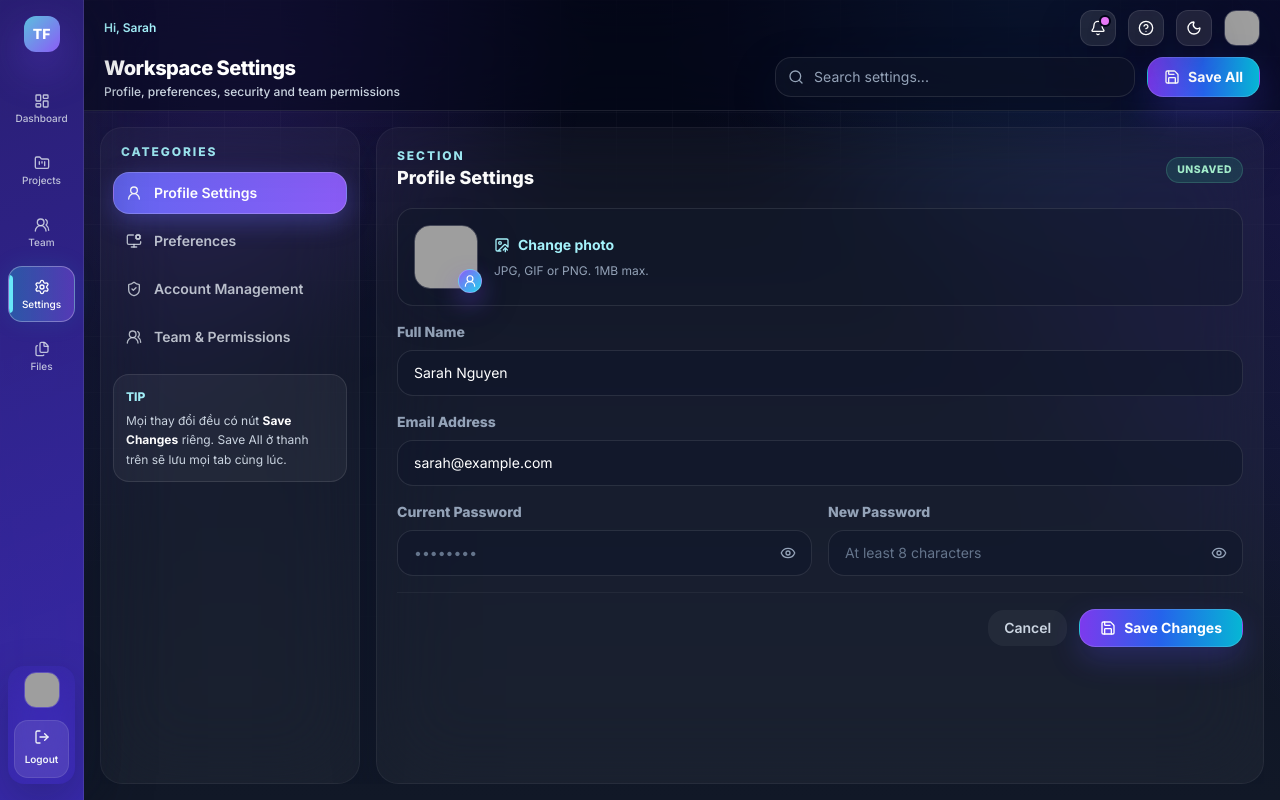
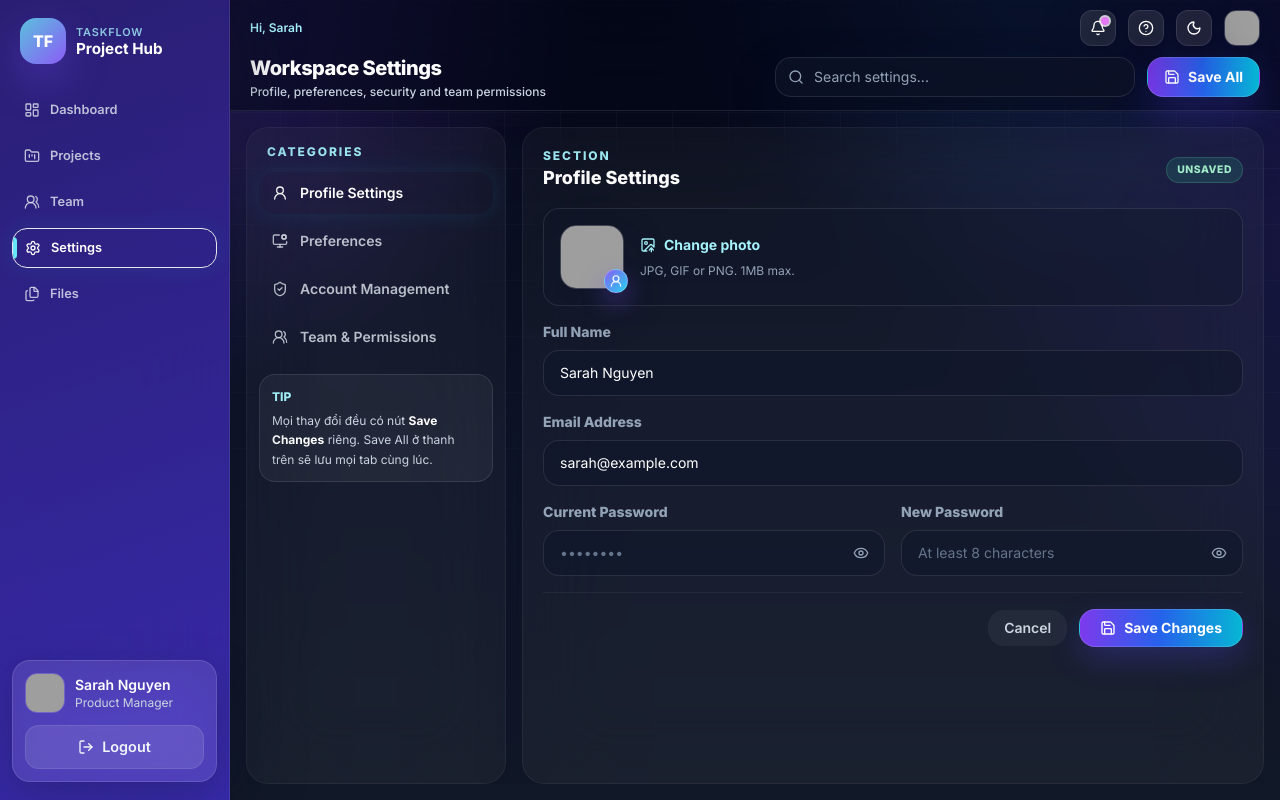
Before and after one commit to nhannttdevvn/TaskManagement, a Django app: page /settings/ in a window 1280 px wide. Run offline with Django 4.2, Linux system fonts and the light colour scheme; some libraries are stand-ins or nearby versions; grey boxes are pictures that could not be loaded.

Commit message:
fix(ui): responsive layout + graceful data fallback cho settings/files
- theme.css: thêm @media(<1024px) reset .lg:pl-48 padding-left:0 để dưới
  breakpoint lg nội dung không bị đẩy phải 230px khi sidebar đã ẩn
- files.js: render dữ liệu demo ngay khi load (renderAll) thay vì chỉ render
  khi API /api/files/ thành công; bỏ toast lỗi gây hiểu nhầm khi BE chưa có
- settings.js: tab Team hiển thị empty-state khi API lỗi thay vì để trống
- bump cache version theme.css/js cho settings/files/updates/login/logout

Co-Authored-By: Claude Opus 4.7 <noreply@anthropic.com>

```diff
--- a/frontend/static/css/theme.css
+++ b/frontend/static/css/theme.css
@@ -1,111 +1,175 @@
 /* ============================================================
- * TaskFlow — Light theme + compact narrow sidebar
+ * TaskFlow — Light theme + wide sidebar
  * ----------------------------------------------------------
  * Kích hoạt khi <html> KHÔNG có class `dark` (light mode).
  * Đồng bộ cross-page qua theme-toggle.js (4 keys localStorage).
  * ============================================================ */
 
 /* ============================================================
- * NARROW ICON SIDEBAR (áp dụng cho mọi theme — dark + light)
- * Yêu cầu: sidebar compact icon-style như screenshot user gửi.
+ * WIDE APP SIDEBAR (áp dụng cho mọi theme — dark + light)
+ * Yêu cầu: sidebar rộng, đủ logo, nhãn menu và user card như ảnh mẫu.
  * ============================================================ */
 aside[id$="Sidebar"],
 aside#sidebar {
-  width: 84px !important;
-  padding-left: 8px !important;
-  padding-right: 8px !important;
+  width: min(230px, calc(100vw - 1rem)) !important;
+  padding: 18px 12px !important;
 }
 
-/* Sidebar brand block (TF logo + "TaskFlow") → chỉ giữ logo */
+/* Sidebar brand block */
 aside[id$="Sidebar"] > div:first-child,
 aside#sidebar > div:first-child {
-  justify-content: center !important;
+  justify-content: flex-start !important;
+  gap: 10px !important;
 }
 aside[id$="Sidebar"] > div:first-child > div:not(.grid),
 aside#sidebar > div:first-child > div:not(.grid) {
-  display: none !important;
+  display: block !important;
+}
+aside[id$="Sidebar"] > div:first-child > .grid,
+aside#sidebar > div:first-child > .grid {
+  width: 46px !important;
+  height: 46px !important;
+  border-radius: 16px !important;
+  font-size: 1rem !important;
+}
+aside[id$="Sidebar"] > div:first-child p,
+aside#sidebar > div:first-child p {
+  font-size: 0.68rem !important;
+  letter-spacing: 0.08em !important;
+}
+aside[id$="Sidebar"] > div:first-child h1,
+aside#sidebar > div:first-child h1 {
+  font-size: 0.95rem !important;
+  line-height: 1.15 !important;
 }
 
-/* Nav items: stack icon trên, label nhỏ dưới, căn giữa */
+/* Nav items */
 aside[id$="Sidebar"] nav,
 aside#sidebar nav {
-  gap: 8px !important;
+  margin-top: 26px !important;
+  gap: 6px !important;
+  flex-shrink: 0 !important;
 }
 aside[id$="Sidebar"] nav a,
 aside#sidebar nav a {
-  flex-direction: column !important;
+  flex-direction: row !important;
   align-items: center !important;
-  justify-content: center !important;
-  text-align: center !important;
-  height: auto !important;
-  min-height: 56px;
-  padding: 8px 4px !important;
-  gap: 4px !important;
-  border-radius: 14px !important;
+  justify-content: flex-start !important;
+  text-align: left !important;
+  height: 40px !important;
+  padding: 0 12px !important;
+  gap: 10px !important;
+  border-radius: 15px !important;
 }
 aside[id$="Sidebar"] nav a span,
 aside#sidebar nav a span {
-  font-size: 0.625rem !important;
-  font-weight: 500 !important;
-  line-height: 1 !important;
+  font-size: 0.8rem !important;
+  font-weight: 600 !important;
+  line-height: 1.1 !important;
 }
 aside[id$="Sidebar"] nav a i,
 aside#sidebar nav a i {
-  width: 1.25rem !important;
-  height: 1.25rem !important;
+  width: 1rem !important;
+  height: 1rem !important;
+  flex: 0 0 auto !important;
 }
 
-/* Hide các sub-section nội bộ sidebar (Workspace card của timeline,
-   member list của team) để gọn — sẽ hiện trên topbar */
+/* Keep internal sidebar sections visible on wider sidebar */
 aside[id$="Sidebar"] > section,
 aside#sidebar > section {
-  display: none !important;
+  display: block !important;
 }
 
-/* Bottom user card: collapse — chỉ giữ avatar nhỏ */
+/* Bottom user card */
 aside[id$="Sidebar"] > div.mt-auto,
 aside#sidebar > div.mt-auto {
-  padding: 6px !important;
-  background: transparent !important;
-  border: none !important;
+  padding: 12px !important;
+  background: rgba(255, 255, 255, 0.11) !important;
+  border: 1px solid rgba(255, 255, 255, 0.12) !important;
+  border-radius: 18px !important;
+  flex-shrink: 0 !important;
 }
 aside[id$="Sidebar"] > div.mt-auto > div:first-child,
 aside#sidebar > div.mt-auto > div:first-child {
-  justify-content: center !important;
-  margin-bottom: 6px;
+  justify-content: flex-start !important;
+  gap: 10px !important;
+  margin-bottom: 10px;
 }
 aside[id$="Sidebar"] > div.mt-auto > div:first-child img,
 aside#sidebar > div.mt-auto > div:first-child img {
-  width: 36px !important;
-  height: 36px !important;
+  width: 40px !important;
+  height: 40px !important;
 }
 aside[id$="Sidebar"] > div.mt-auto > div:first-child > div:not(.grid),
 aside#sidebar > div.mt-auto > div:first-child > div:not(.grid) {
-  display: none !important;
+  display: block !important;
 }
 
-/* Logout button: stack icon + label vertical */
+/* Logout button */
 aside[id$="Sidebar"] > div.mt-auto a,
 aside#sidebar > div.mt-auto a,
 aside[id$="Sidebar"] > div.mt-auto button,
 aside#sidebar > div.mt-auto button {
-  flex-direction: column !important;
-  height: auto !important;
-  min-height: 56px;
-  padding: 8px 4px !important;
-  gap: 4px !important;
-  font-size: 0.625rem !important;
+  flex-direction: row !important;
+  height: 44px !important;
+  padding: 0 14px !important;
+  gap: 8px !important;
+  font-size: 0.9rem !important;
   border-radius: 14px !important;
 }
 aside[id$="Sidebar"] > div.mt-auto a i,
 aside#sidebar > div.mt-auto a i {
-  width: 1.125rem !important;
-  height: 1.125rem !important;
+  width: 1.1rem !important;
+  height: 1.1rem !important;
+}
+
+/* Remove dark outlines from circular avatars, status dots and member stacks. */
+[class*="rounded-full"][class*="border-slate-950"],
+[class*="rounded-full"][class*="border-slate-900"] {
+  border-color: rgba(255, 255, 255, 0.78) !important;
+}
+[class*="rounded-full"][class*="ring-slate-950"],
+[class*="rounded-full"][class*="ring-slate-900"] {
+  --tw-ring-color: rgba(255, 255, 255, 0.78) !important;
 }
 
 /* Push main content right by new sidebar width */
 .lg\:pl-48 {
-  padding-left: 84px !important;
+  padding-left: 230px !important;
+}
+
+/* Projects sidebar: keep Logout fixed and scroll only the workspace list. */
+#timelineSidebar {
+  overflow: hidden !important;
+}
+#timelineSidebar > div:first-child,
+#timelineSidebar > nav,
+#timelineSidebar > div.mt-auto {
+  flex-shrink: 0 !important;
+}
+#timelineSidebar > section {
+  display: flex !important;
+  flex: 0 0 33.333% !important;
+  max-height: 33.333% !important;
+  min-height: 0 !important;
+  flex-direction: column !important;
+  overflow: hidden !important;
+}
+#timelineSidebar #workspaceToggle,
+#timelineSidebar #addWorkspaceButton {
+  flex-shrink: 0 !important;
+}
+#timelineSidebar #workspaceItems {
+  flex: 1 1 auto !important;
+  min-height: 0 !important;
+  overflow: hidden !important;
+}
+#timelineSidebar #workspaceList {
+  height: 100% !important;
+  max-height: none !important;
+  min-height: 0 !important;
+  overflow-y: auto !important;
+  overscroll-behavior: contain;
 }
 
 /* ============================================================
@@ -454,113 +598,42 @@ html a[class*="bg-gradient-to-r"]:not([class*="folder"]),
 html a[class*="bg-gradient-to-br"]:not([class*="folder"]),
 html button[class*="bg-gradient-to-r"] *,
 html button[class*="bg-gradient-to-br"] *,
-html button[class*="bg-gradient-to-r"] span,
-html a[class*="bg-gradient-to-r"] span,
-html a[class*="bg-gradient-to-r"] *:not(svg path) {
-  color: #ffffff !important;
-}
-/* Đảm bảo gradient buttons giữ gradient bg cả 2 theme */
-html:not(.dark) button[class*="bg-gradient-to-r"][class*="from-violet"],
-html:not(.dark) button[class*="bg-gradient-to-r"][class*="from-cyan"],
-html:not(.dark) a[class*="bg-gradient-to-r"][class*="from-violet"] {
-  background-image: linear-gradient(to right, #7c3aed, #2563eb, #06b6d4) !important;
-  border-color: rgba(255, 255, 255, 0.25) !important;
-  box-shadow: 0 14px 32px rgba(99, 102, 241, 0.30) !important;
-}
-
-/* 🔴 #4 — Notification bell dot ring: light mode dùng ring trắng (không phải slate-950) */
-html:not(.dark) [class*="ring-slate-950"] {
-  --tw-ring-color: #ffffff !important;
-  box-shadow: 0 0 0 2px #ffffff !important;
-}
-/* Bell dot bg-fuchsia: giảm saturation nhẹ trong light mode */
-html:not(.dark) span[class*="bg-fuchsia-400"]:not([class*="/"]) {
-  background-color: #ec4899 !important;
-}
-
-/* 🔴 #4 — Settings tab active: gradient mạnh hơn + shadow rõ */
-html .settings-tab[aria-selected="true"] {
-  background-image: linear-gradient(to right, #6366f1, #8b5cf6) !important;
-  color: #ffffff !important;
-  border-color: rgba(255, 255, 255, 0.2) !important;
-  box-shadow: 0 8px 24px rgba(99, 102, 241, 0.35) !important;
-}
-html .settings-tab[aria-selected="true"] i,
-html .settings-tab[aria-selected="true"] svg {
+html a[class*="bg-gradient-to-r"] *:not(svg path),
+/* nút màu đặc: rose/red/emerald/blue/violet/cyan filled */
+html button[class*="bg-rose-5"], html button[class*="bg-rose-6"],
+html button[class*="bg-red-5"], html button[class*="bg-red-6"],
+html button[class*="bg-emerald-5"], html button[class*="bg-emerald-6"],
+html button[class*="bg-blue-6"], html button[class*="bg-violet-6"],
+html button[class*="bg-cyan-5"], html button[class*="bg-cyan-6"],
+html button[class*="bg-rose-5"] *, html button[class*="bg-rose-6"] *,
+html button[class*="bg-red-5"] *, html button[class*="bg-red-6"] *,
+html button[class*="bg-emerald-5"] *, html button[class*="bg-emerald-6"] *,
+html button[class*="bg-blue-6"] *, html button[class*="bg-violet-6"] *,
+html button[class*="bg-cyan-5"] *, html button[class*="bg-cyan-6"] * {
   color: #ffffff !important;
 }
 
-/* 🔴 #6 — Modal centering: ép display flex khi không có class hidden */
-html [id$="Modal"]:not(.hidden) {
-  display: flex !important;
-  align-items: center !important;
-  justify-content: center !important;
-  z-index: 1000 !important;
-}
-html [id$="Modal"].hidden {
-  display: none !important;
-}
-/* Modal dialog: đảm bảo centered, không bị parent transform/filter làm sai */
-html [id$="Modal"] > section {
-  position: relative !important;
-  margin: auto !important;
-}
-
-/* ============================================================
- * GÓP Ý TEAM ĐỢT 2
- * ============================================================ */
-
-/* 🔴 #1 — Active sidebar item & highlight container:
- *   ép ICON + TEXT đều TRẮNG vivid (cả 2 mode), không để chìm */
-html aside[id$="Sidebar"] nav a[class*="from-cyan-400/16"],
-html aside#sidebar nav a[class*="from-cyan-400/16"],
-html aside[id$="Sidebar"] nav a[aria-current],
-html aside#sidebar nav a[aria-current] {
-  background-image: linear-gradient(to right, rgba(34, 211, 238, 0.30), rgba(139, 92, 246, 0.40)) !important;
-  color: #ffffff !important;
-  border-color: rgba(255, 255, 255, 0.30) !important;
-}
-html aside[id$="Sidebar"] nav a[class*="from-cyan-400/16"] *,
-html aside#sidebar nav a[class*="from-cyan-400/16"] *,
-html aside[id$="Sidebar"] nav a[class*="from-cyan-400/16"] i,
-html aside#sidebar nav a[class*="from-cyan-400/16"] i,
-html aside[id$="Sidebar"] nav a[class*="from-cyan-400/16"] svg,
-html aside#sidebar nav a[class*="from-cyan-400/16"] svg,
-html aside[id$="Sidebar"] nav a[class*="from-cyan-400/16"] span,
-html aside#sidebar nav a[class*="from-cyan-400/16"] span {
-  color: #ffffff !important;
-  stroke: #ffffff !important;
-}
-
-/* 🔴 #2 — Notification dropdown z-index cao hơn search bar */
-html [id$="NotificationDropdown"]:not(.hidden) {
-  z-index: 100 !important;
-  display: block !important;
-}
-/* Search label trong header (cùng z-context với header) */
-html header.sticky label[class*="rounded-2xl"][class*="bg-slate-900"] {
-  z-index: 10 !important;
-  position: relative;
-}
-
-/* 🔴 #4 — Modal backdrop ĐẬM hơn, dễ phân biệt khỏi background trang */
+/* ---------- Modal backdrop ĐẬM, dễ phân biệt nền trang ---------- */
 html [id$="Modal"]:not(.hidden) {
   background-color: rgba(2, 6, 23, 0.78) !important;
   backdrop-filter: blur(10px) saturate(140%) !important;
 }
 html:not(.dark) [id$="Modal"]:not(.hidden) {
-  background-color: rgba(15, 23, 42, 0.65) !important;
+  background-color: rgba(15, 23, 42, 0.62) !important;
 }
 
-/* 🔴 #5 — Modal form ĐỒNG NHẤT: dialog rounded, shadow, padding chung */
+/* ---------- Modal "1 form" đồng nhất: vỏ chung cho MỌI modal ----------
+ * KHÔNG ép width/max-width — mỗi modal giữ chiều rộng Tailwind riêng
+ * (w-[min(100%,42rem)] của Nhàn / max-w-md của tôi) để form 2 cột không
+ * bị bóp méo. Chỉ đồng nhất nền + viền + bo góc + shadow + padding. */
 html [id$="Modal"] > section {
   border-radius: 24px !important;
   border: 1px solid rgba(255, 255, 255, 0.10) !important;
   background-color: rgba(15, 23, 42, 0.98) !important;
-  padding: 28px !important;
+  padding: 1.5rem !important;
   box-shadow: 0 32px 80px rgba(0, 0, 0, 0.60), 0 0 0 1px rgba(99, 102, 241, 0.20) !important;
-  max-width: 28rem !important;
-  width: calc(100% - 2rem) !important;
+  max-height: calc(100vh - 2rem) !important;
+  overflow: auto !important;
 }
 html:not(.dark) [id$="Modal"] > section {
   background-color: #ffffff !important;
--- a/frontend/static/js/settings.js
+++ b/frontend/static/js/settings.js
@@ -313,7 +313,10 @@
         renderMembers();
       })
       .catch((err) => {
-        console.error("Error fetching team members:", err);
+        // Backend chưa có endpoint -> hiển thị empty-state thay vì để trống trơn.
+        console.warn("Team API chưa sẵn sàng:", err);
+        state.members = [];
+        renderMembers();
       });
   }
 
--- a/frontend/templates/auth/login.html
+++ b/frontend/templates/auth/login.html
@@ -9,7 +9,7 @@
 {% endblock %}
 
 {% block extra_head %}
-<link rel="stylesheet" href="{% static 'css/theme.css' %}?v=20260610-3" />
+<link rel="stylesheet" href="{% static 'css/theme.css' %}?v=20260614-2" />
 {% endblock %}
 
 {% block body_class %}bg-slate-950 p-0 font-sans antialiased{% endblock %}
--- a/frontend/templates/auth/logout.html
+++ b/frontend/templates/auth/logout.html
@@ -8,7 +8,7 @@
 {% endblock %}
 
 {% block extra_head %}
-<link rel="stylesheet" href="{% static 'css/theme.css' %}?v=20260610-3" />
+<link rel="stylesheet" href="{% static 'css/theme.css' %}?v=20260614-2" />
 {% endblock %}
 
 {% block body_class %}bg-slate-950 p-0 font-sans antialiased{% endblock %}
--- a/frontend/templates/files/index.html
+++ b/frontend/templates/files/index.html
@@ -8,7 +8,7 @@
 {% endblock %}
 
 {% block extra_head %}
-<link rel="stylesheet" href="{% static 'css/theme.css' %}?v=20260610-3" />
+<link rel="stylesheet" href="{% static 'css/theme.css' %}?v=20260614-2" />
 {% endblock %}
 
 {% block body_class %}bg-slate-950 p-0 font-sans antialiased overflow-hidden{% endblock %}
@@ -290,5 +290,5 @@
 
 {% block extra_scripts %}
 <script src="{% static 'js/theme-toggle.js' %}?v=20260525-1"></script>
-<script src="{% static 'js/files.js' %}?v=20260525-1"></script>
+<script src="{% static 'js/files.js' %}?v=20260614-1"></script>
 {% endblock %}
--- a/frontend/templates/settings/index.html
+++ b/frontend/templates/settings/index.html
@@ -8,7 +8,7 @@
 {% endblock %}
 
 {% block extra_head %}
-<link rel="stylesheet" href="{% static 'css/theme.css' %}?v=20260610-3" />
+<link rel="stylesheet" href="{% static 'css/theme.css' %}?v=20260614-2" />
 {% endblock %}
 
 {% block body_class %}bg-slate-950 p-0 font-sans antialiased overflow-hidden{% endblock %}
@@ -509,5 +509,5 @@
 
 {% block extra_scripts %}
 <script src="{% static 'js/theme-toggle.js' %}?v=20260525-1"></script>
-<script src="{% static 'js/settings.js' %}?v=20260525-1"></script>
+<script src="{% static 'js/settings.js' %}?v=20260614-1"></script>
 {% endblock %}
--- a/frontend/templates/updates/index.html
+++ b/frontend/templates/updates/index.html
@@ -8,7 +8,7 @@
 {% endblock %}
 
 {% block extra_head %}
-<link rel="stylesheet" href="{% static 'css/theme.css' %}?v=20260525-3" />
+<link rel="stylesheet" href="{% static 'css/theme.css' %}?v=20260614-2" />
 {% endblock %}
 
 {% block body_class %}bg-slate-950 p-0 font-sans antialiased overflow-hidden{% endblock %}
```
Also changed, not shown: other parts of frontend/static/css/theme.css (+96 -68 lines), frontend/static/js/files.js (+17 -10 lines).
